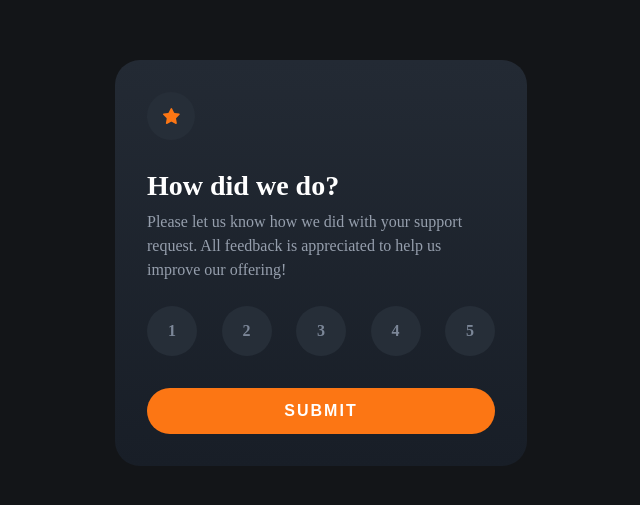
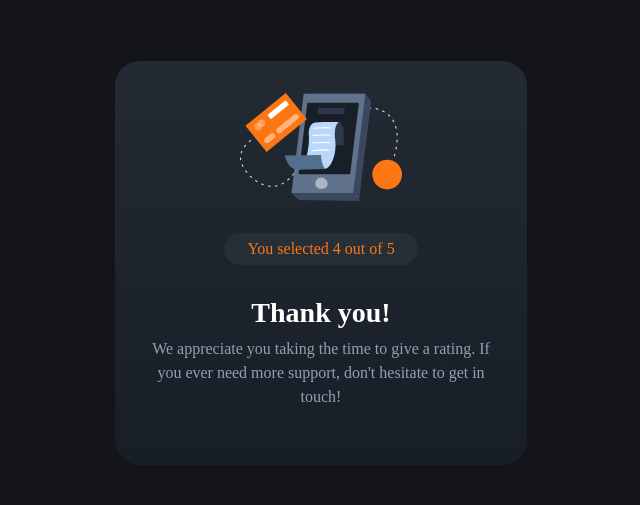
Before and after one commit to KiwiScreams/Interactive-rating-component, a React (Vite) app: page / in a window 1280 px wide. Shown: the part 137-642 px from the top of the page, without its empty margins (319-959 px from the left). Built offline with nearby package versions, Linux system fonts and the light colour scheme.

Commit message:
thank panel

```diff
--- a/src/App.jsx
+++ b/src/App.jsx
@@ -1,5 +1,6 @@
 import { useState } from "react";
 import star from "./assets/images/icon-star.svg";
+import Thank from "./Thank";
 function App() {
   const [selectedRating, setSelectedRating] = useState(null);
   const handleRatingClick = (rating) => {
@@ -7,7 +8,7 @@ function App() {
   };
   return (
     <>
-      <section className="container">
+      {/* <section className="container">
         <div className="star-image">
           <img src={star} alt="icon-star" />
         </div>
@@ -28,7 +29,8 @@ function App() {
           ))}
         </div>
         <button>SUBMIT</button>
-      </section>
+      </section> */}
+      <Thank />
     </>
   );
 }
--- /dev/null
+++ b/src/Thank.jsx
@@ -0,0 +1,17 @@
+import thankImage from "./assets/images/illustration-thank-you.svg";
+const Thank = () => {
+  return (
+    <>
+      <section className="container">
+        <img src={thankImage} alt="" className="thankImage"/>
+        <p className="selected-text">You selected 4 out of 5</p>
+        <h2 className="center">Thank you!</h2>
+        <p className="text center">
+        We appreciate you taking the time to give a rating. If you ever need more support, don't hesitate to get in touch!
+        </p>
+      </section>
+    </>
+  );
+};
+
+export default Thank;
--- a/src/index.css
+++ b/src/index.css
@@ -121,3 +121,27 @@ button, a
   background-color: var(--medium-gray-clr);
   color: var(--white-clr);
 }
+.container .thankImage
+{
+  margin: auto;
+  display: block;
+  margin-bottom: 32px;
+}
+.container .center
+{
+  text-align: center;
+}
+.container .selected-text
+{
+  color: var(--orange-clr);
+  font-weight: var(--font-weight-400);
+  height: 32px;
+  background-color: var(--dark-blue-clr);
+  width: 194px;
+  margin: auto;
+  margin-bottom: 32px;
+  border-radius: 50px;
+  display: flex;
+  justify-content: center;
+  align-items: center;
+}
```
